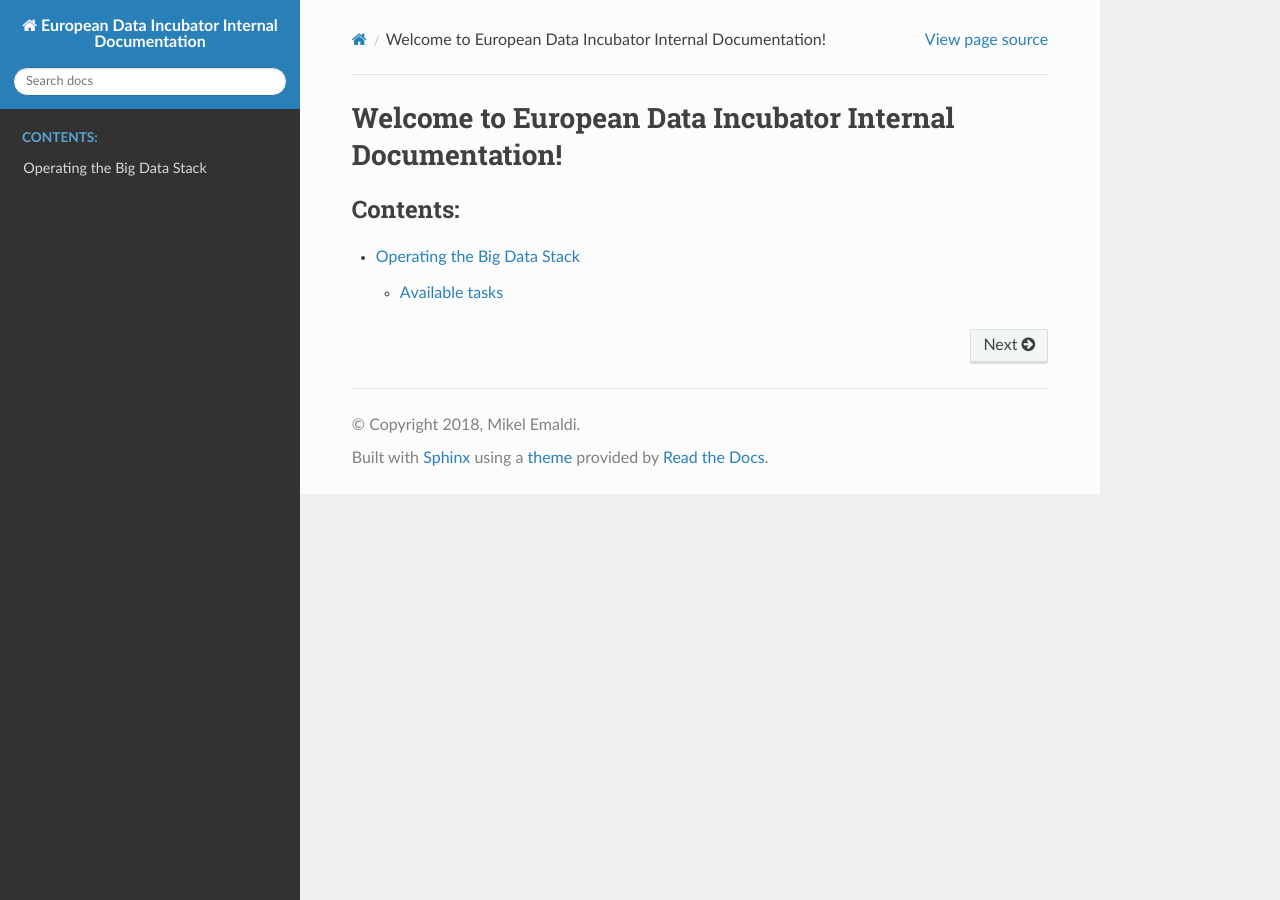
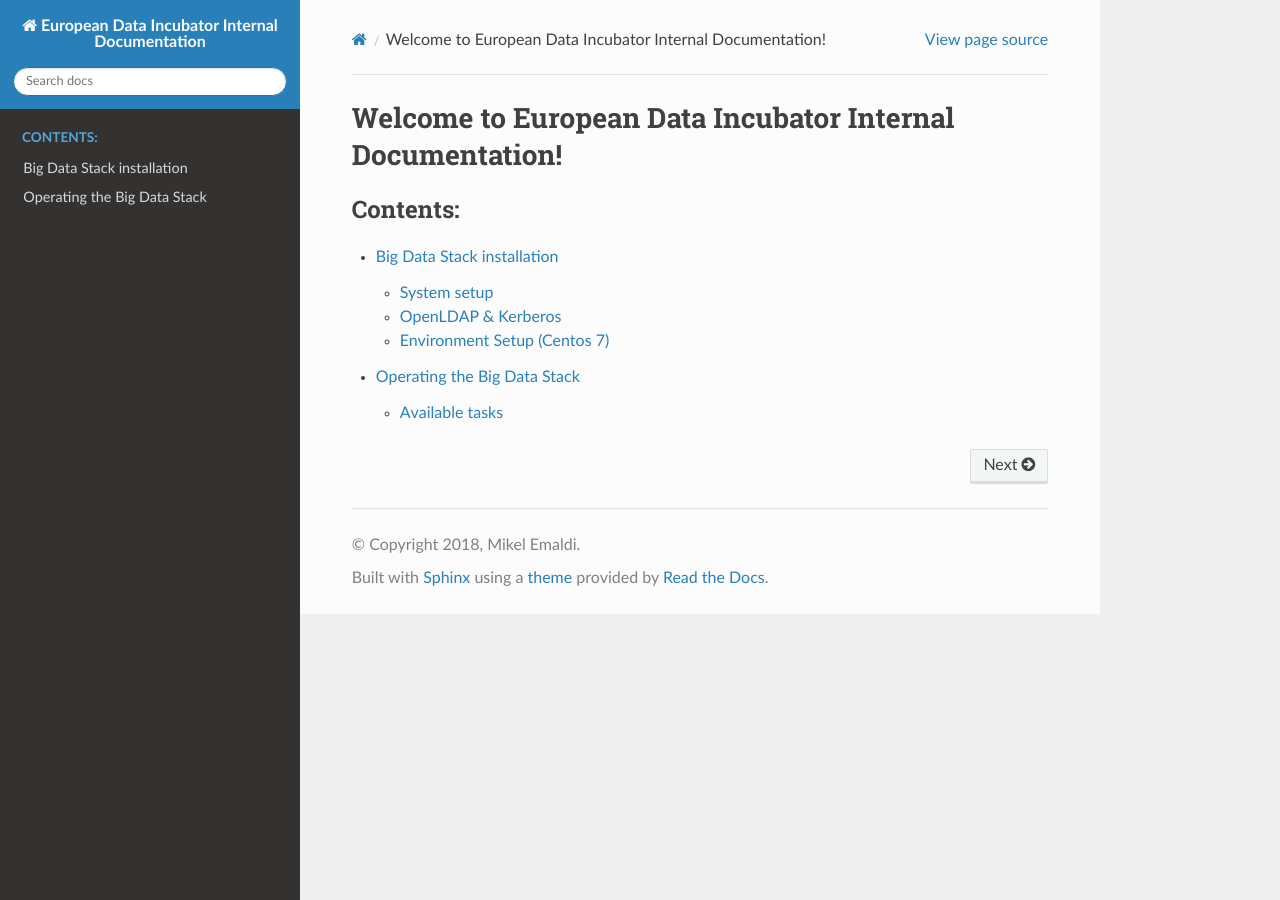
Before and after one commit to edincubator/stack-operations, a Sphinx documentation site: the page built from doc/source/index.rst, in a window 1280 px wide. Built offline with Sphinx 7.4.7 and the Read the Docs theme 2.0.0, drawn with Linux system fonts in a browser that asks for light colours; some of the changed lines change nothing that is shown.

Commit message:
Installing LDAP

```diff
--- a/doc/source/index.rst
+++ b/doc/source/index.rst
@@ -10,4 +10,5 @@
    :maxdepth: 2
    :caption: Contents:
 
+   installation/index
    operations/index
--- /dev/null
+++ b/doc/source/installation/index.rst
@@ -0,0 +1,105 @@
+Big Data Stack installation
+===========================
+
+System setup
+------------
+
+  * Ensure that the FQDN is set: hostname -f
+
+.. code-block:: console
+
+  # yum -y upgrade
+
+OpenLDAP & Kerberos
+-------------------
+
+Setup OpenLDAP
+..............
+
+* Follow steps at: https://www.server-world.info/en/note?os=CentOS_7&p=openldap&f=1
+* Enable LDAP logging: http://tutoriels.meddeb.net/openldap-tutorial-log/
+
+Setup memberOf attribute support
+................................
+
+.. code-block:: vim
+
+  # /root/15-memberof.ldif
+  dn: cn=module,cn=config
+  cn: module
+  objectClass: olcModuleList
+  objectclass: top
+  olcModuleLoad: memberof.la
+  olcModulePath: /usr/lib64/openldap
+
+  dn: olcOverlay=memberof,olcDatabase={2}hdb,cn=config
+  objectclass: olcconfig
+  objectclass: olcMemberOf
+  objectclass: olcoverlayconfig
+  objectclass: top
+  olcoverlay: memberof
+
+.. code-block:: console
+
+  # ldapadd -Y EXTERNAL -H ldapi:/// -f 15-memberof.ldif
+
+
+Setup OpenLDAP over TLS
+.......................
+
+* (Optional, only if self-signed certificates are used) Create SSL certificate: https://www.server-world.info/en/note?os=CentOS_7&p=ssl
+* Configure LDAP over TLS (server only, not client): https://www.server-world.info/en/note?os=CentOS_7&p=openldap&f=4
+
+.. code-block:: vim
+
+  # /etc/openldap/ldap.conf
+  #
+  # LDAP Defaults
+  #
+
+  # See ldap.conf(5) for details
+  # This file should be world readable but not world writable.
+
+  #BASE	dc=example,dc=com
+  #URI	ldap://ldap.example.com ldap://ldap-master.example.com:666
+
+  #SIZELIMIT	12
+  #TIMELIMIT	15
+  #DEREF		never
+
+  TLS_CACERTDIR /etc/openldap/certs
+
+  # Turning this off breaks GSSAPI used with krb5 when rdns = false
+  SASL_NOCANON	on
+  TLS_REQCERT allow
+
+
+phpLDAPAdmin
+............
+
+* Install Docker: https://docs.docker.com/install/linux/docker-ce/centos/#prerequisites
+
+Install phpLDAPAdmin:
+
+.. code-block:: console
+
+  # docker run -P \
+       --env PHPLDAPADMIN_LDAP_HOSTS=<ldap-host> \
+       --detach osixia/phpldapadmin:0.7.1
+
+phpLDAP admin is available at https://host:port.
+
+
+Kerberos
+........
+
+.. code-block:: console
+
+  # yum install krb5-server-ldap
+
+Environment Setup (Centos 7)
+----------------------------
+
+.. code-block:: console
+
+  # yum install -y openssh
```
